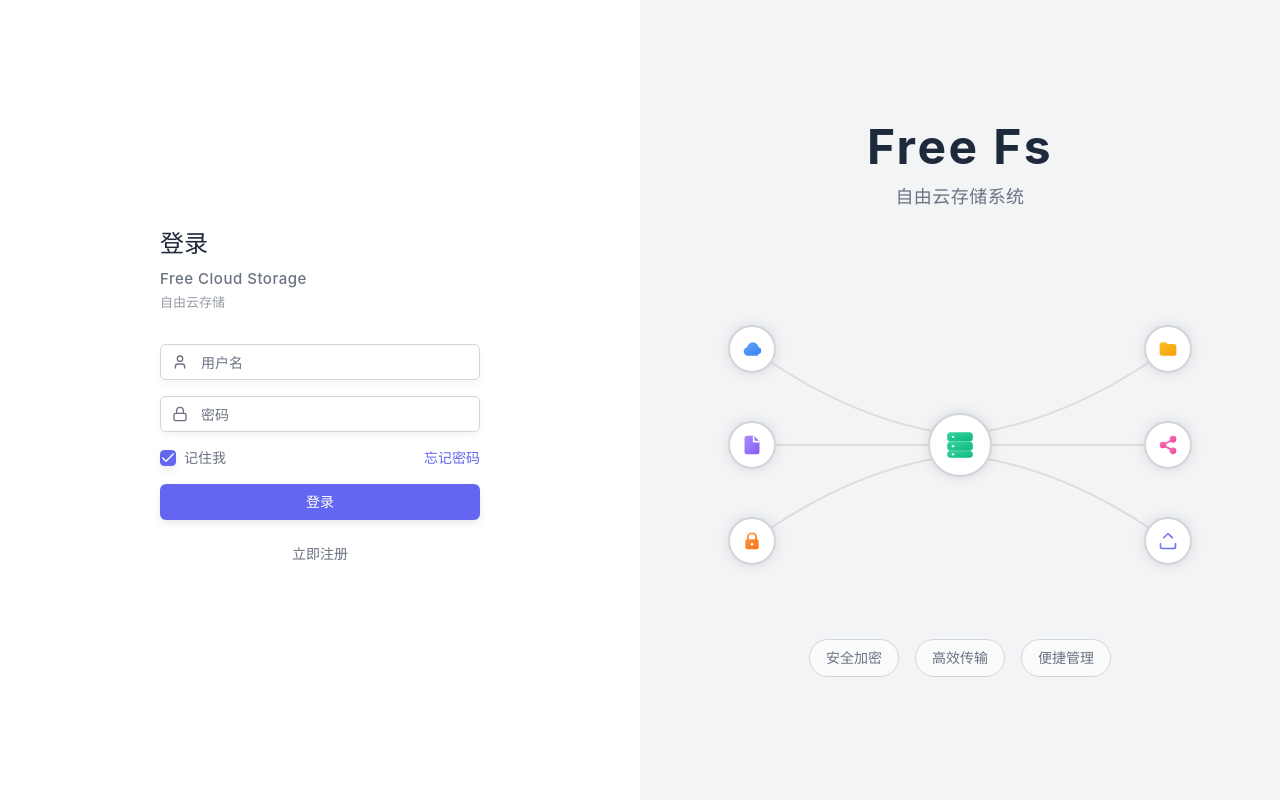
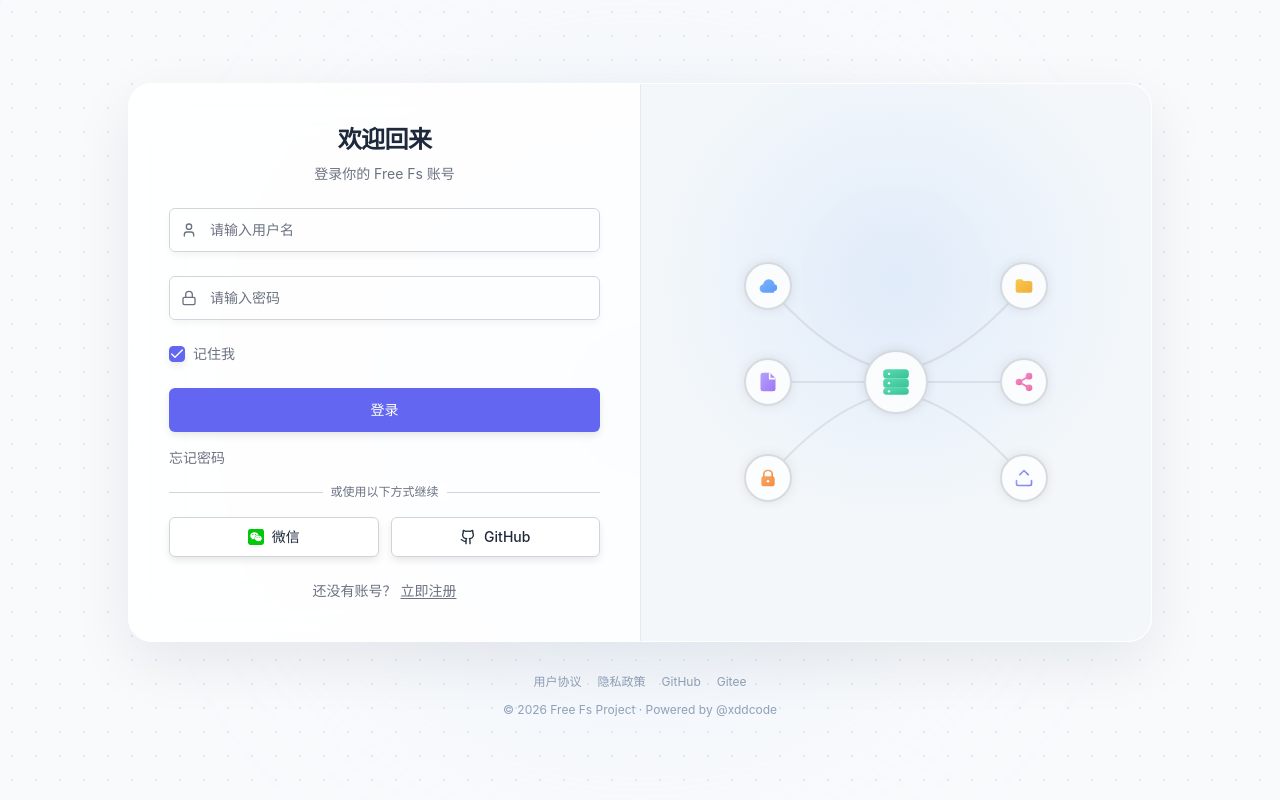
Before and after one commit to xddcode/free-fs-frontend, a React (Vite) app: page /login in a window 1280 px wide. Built offline with nearby package versions, Linux system fonts and the light colour scheme.

Commit message:
优化登录页

```diff
--- a/index.html
+++ b/index.html
@@ -2,7 +2,7 @@
 <html lang="zh-CN">
   <head>
     <meta charset="UTF-8" />
-    <link rel="icon" type="image/svg+xml" href="/favicon.ico" />
+    <link rel="icon" type="image/svg+xml" href="/favicon.svg" />
     <meta name="viewport" content="width=device-width, initial-scale=1.0" />
     <title>Free FS - 文件管理系统</title>
   </head>
--- a/package.json
+++ b/package.json
@@ -1,7 +1,7 @@
 {
   "name": "free-fs-frontend",
   "description": "free-fs 前端项目 - 基于 React 19 的文件存储管理系统",
-  "version": "2.1.1",
+  "version": "2.1.2",
   "private": false,
   "type": "module",
   "scripts": {
--- a/src/pages/login/components/LoginFormContent.tsx
+++ b/src/pages/login/components/LoginFormContent.tsx
@@ -10,12 +10,6 @@ import { Button } from '@/components/ui/button'
 import { Checkbox } from '@/components/ui/checkbox'
 import { Input } from '@/components/ui/input'
 import { Separator } from '@/components/ui/separator'
-import {
-  Tooltip,
-  TooltipContent,
-  TooltipProvider,
-  TooltipTrigger,
-} from '@/components/ui/tooltip'
 
 interface Props {
   onSwitchForm: (form: 'login' | 'register' | 'forgotPassword') => void
@@ -63,39 +57,46 @@ export default function LoginFormContent({ onSwitchForm }: Props) {
   }
 
   return (
-    <form onSubmit={handleSubmit} className='mt-8 space-y-4'>
-      {/* 账号输入 */}
+    <form onSubmit={handleSubmit} className='space-y-6'>
+      <div className='space-y-2 text-center'>
+        <h3 className='text-2xl font-bold tracking-tight'>欢迎回来</h3>
+        <p className='text-sm text-muted-foreground'>登录你的 Free Fs 账号</p>
+      </div>
+
+      <div className='space-y-3'>
         <div className='relative'>
           <User className='absolute top-1/2 left-3 h-4 w-4 -translate-y-1/2 text-muted-foreground' />
           <Input
+            id='username'
             type='text'
-          placeholder='用户名'
+            placeholder='请输入用户名'
             value={formData.username}
             onChange={(e) =>
               setFormData({ ...formData, username: e.target.value })
             }
-          className='pl-10'
+            className='h-11 pl-10'
             required
           />
         </div>
+      </div>
 
-      {/* 密码输入 */}
+      <div className='space-y-3'>
         <div className='relative'>
           <Lock className='absolute top-1/2 left-3 h-4 w-4 -translate-y-1/2 text-muted-foreground' />
           <Input
+            id='password'
             type='password'
-          placeholder='密码'
+            placeholder='请输入密码'
             value={formData.password}
             onChange={(e) =>
               setFormData({ ...formData, password: e.target.value })
             }
-          className='pl-10'
+            className='h-11 pl-10'
             required
           />
         </div>
+      </div>
 
-      {/* 记住我 & 忘记密码 */}
-      <div className='flex items-center justify-between'>
       <div className='flex items-center space-x-2'>
         <Checkbox
           id='remember'
@@ -111,85 +112,77 @@ export default function LoginFormContent({ onSwitchForm }: Props) {
           记住我
         </label>
       </div>
+
+      <Button type='submit' className='h-11 w-full' disabled={loading}>
+        {loading ? '登录中...' : '登录'}
+      </Button>
+
+      <div className='-mt-2 flex items-center justify-start'>
         <button
           type='button'
           onClick={() => onSwitchForm('forgotPassword')}
-          className='text-sm text-primary hover:underline'
+          className='text-sm text-muted-foreground underline-offset-2 hover:underline'
         >
           忘记密码
         </button>
       </div>
 
-      {/* 登录按钮 */}
-      <Button type='submit' className='w-full' disabled={loading}>
-        {loading ? '登录...' : '登录'}
+      <div className='relative'>
+        <Separator />
+        <span className='absolute top-1/2 left-1/2 -translate-x-1/2 -translate-y-1/2 bg-white px-2 text-xs text-muted-foreground'>
+          或使用以下方式继续
+        </span>
+      </div>
+
+      <div className='grid grid-cols-2 gap-3'>
+        <Button
+          variant='outline'
+          type='button'
+          className='h-10 gap-2'
+          onClick={() => handleSocialLogin('微信')}
+        >
+          <svg
+            xmlns='http://www.w3.org/2000/svg'
+            aria-label='WeChat'
+            role='img'
+            viewBox='0 0 512 512'
+            className='size-4'
+          >
+            <rect width='512' height='512' rx='15%' fill='#00c70a' />
+            <path
+              d='M402 369c23-17 38-42 38-70 0-51-50-92-111-92s-110 41-110 92 49 92 110 92c13 0 25-2 36-5 4-1 8 0 9 1l25 14c3 2 6 0 5-4l-6-22c0-3 2-5 4-6m-110-85a15 15 0 1 1 0-29 15 15 0 0 1 0 29m74 0a15 15 0 1 1 0-29 15 15 0 0 1 0 29'
+              fill='#fff'
+            />
+            <path
+              d='m205 105c-73 0-132 50-132 111 0 33 17 63 45 83 3 2 5 5 4 10l-7 24c-1 5 3 7 6 6l30-17c3-2 7-3 11-2 26 8 48 6 51 6-24-84 59-132 123-128-10-52-65-93-131-93m-44 93a18 18 0 1 1 0-35 18 18 0 0 1 0 35m89 0a18 18 0 1 1 0-35 18 18 0 0 1 0 35'
+              fill='#fff'
+            />
+          </svg>
+          <span className='text-sm'>微信</span>
+          <span className='sr-only'>使用微信登录</span>
         </Button>
+        <Button
+          variant='outline'
+          type='button'
+          className='h-10 gap-2'
+          onClick={() => handleSocialLogin('GitHub')}
+        >
+          <Github className='size-4' />
+          <span className='text-sm'>GitHub</span>
+          <span className='sr-only'>使用 GitHub 登录</span>
+        </Button>
+      </div>
 
-      {/* 注册按钮 */}
-      <Button
+      <p className='text-center text-sm text-muted-foreground'>
+        还没有账号？{' '}
+        <button
           type='button'
-        variant='ghost'
-        className='w-full text-muted-foreground'
+          className='underline underline-offset-2 hover:text-foreground'
           onClick={() => onSwitchForm('register')}
         >
           立即注册
-      </Button>
-
-      {/* 第三方登录分隔线 */}
-      {/* <div className="relative my-6">
-        <Separator />
-        <span className="absolute left-1/2 top-1/2 -translate-x-1/2 -translate-y-1/2 bg-background px-3 text-xs text-muted-foreground">
-          或使用第三方登录
-        </span>
-      </div> */}
-
-      {/* 第三方登录按钮 */}
-      {/* <div className="flex justify-center items-center gap-5">
-        <TooltipProvider>
-          <Tooltip>
-            <TooltipTrigger asChild>
-              <button
-                type="button"
-                onClick={() => handleSocialLogin('微信')}
-                className="w-11 h-11 rounded-full flex items-center justify-center bg-gradient-to-br from-[#09bb07] to-[#02c05a] text-white shadow-md hover:shadow-lg hover:-translate-y-0.5 transition-all active:translate-y-0"
-              >
-                <svg className="w-5 h-5" viewBox="0 0 24 24" fill="currentColor">
-                  <path d="M8.5 9.5a1 1 0 1 1 0-2 1 1 0 0 1 0 2zm7 0a1 1 0 1 1 0-2 1 1 0 0 1 0 2zm3.5 6.5c-1.5 0-2.7-.6-3.5-1.5-.8.9-2 1.5-3.5 1.5s-2.7-.6-3.5-1.5c-.8.9-2 1.5-3.5 1.5-2.5 0-4.5-2-4.5-4.5S2.5 6 5 6c1.5 0 2.7.6 3.5 1.5.8-.9 2-1.5 3.5-1.5s2.7.6 3.5 1.5c.8-.9 2-1.5 3.5-1.5 2.5 0 4.5 2 4.5 4.5s-2 4.5-4.5 4.5z" />
-                </svg>
         </button>
-            </TooltipTrigger>
-            <TooltipContent>微信登录</TooltipContent>
-          </Tooltip>
-
-          <Tooltip>
-            <TooltipTrigger asChild>
-              <button
-                type="button"
-                onClick={() => handleSocialLogin('GitHub')}
-                className="w-11 h-11 rounded-full flex items-center justify-center bg-gradient-to-br from-[#24292e] to-[#1a1e22] text-white shadow-md hover:shadow-lg hover:-translate-y-0.5 transition-all active:translate-y-0"
-              >
-                <Github className="w-5 h-5" />
-              </button>
-            </TooltipTrigger>
-            <TooltipContent>GitHub 登录</TooltipContent>
-          </Tooltip>
-
-          <Tooltip>
-            <TooltipTrigger asChild>
-              <button
-                type="button"
-                onClick={() => handleSocialLogin('QQ')}
-                className="w-11 h-11 rounded-full flex items-center justify-center bg-gradient-to-br from-[#12b7f5] to-[#0e9fe0] text-white shadow-md hover:shadow-lg hover:-translate-y-0.5 transition-all active:translate-y-0"
-              >
-                <svg className="w-5 h-5" viewBox="0 0 24 24" fill="currentColor">
-                  <path d="M21.395 15.035a39.548 39.548 0 0 0-.803-2.264l-1.079-2.695c.001-.032.014-.562.014-.836C19.526 4.632 17.351 0 12 0S4.474 4.632 4.474 9.241c0 .274.013.804.014.836l-1.08 2.695a39.548 39.548 0 0 0-.802 2.264c-1.021 3.283-.69 4.643-.438 4.673.54.065 2.103-2.472 2.103-2.472 0 1.469.756 3.387 2.394 4.771-.612.188-1.363.479-1.845.835-.434.32-.379.646-.301.778.343.578 5.883.369 7.482.189 1.6.18 7.14.389 7.483-.189.078-.132.132-.458-.302-.778-.481-.356-1.233-.646-1.846-.836 1.637-1.384 2.393-3.302 2.393-4.771 0 0 1.563 2.537 2.103 2.472.251-.03.581-1.39-.438-4.673z" />
-                </svg>
-              </button>
-            </TooltipTrigger>
-            <TooltipContent>QQ 登录</TooltipContent>
-          </Tooltip>
-        </TooltipProvider>
-      </div> */}
+      </p>
     </form>
   )
 }
--- a/src/pages/login/components/RegisterFormContent.tsx
+++ b/src/pages/login/components/RegisterFormContent.tsx
@@ -41,101 +41,116 @@ export default function RegisterFormContent({ onSwitchForm }: Props) {
   }
 
   return (
-    <form onSubmit={handleSubmit} className='mt-8 space-y-4'>
-      {/* 账号 */}
+    <form onSubmit={handleSubmit} className='space-y-6'>
+      <div className='space-y-2 text-center'>
+        <h3 className='text-2xl font-bold tracking-tight'>创建账号</h3>
+        <p className='text-sm text-muted-foreground'>注册你的 Free Fs 账号</p>
+      </div>
+
+      <div className='space-y-3'>
         <div className='relative'>
           <User className='absolute top-1/2 left-3 h-4 w-4 -translate-y-1/2 text-muted-foreground' />
           <Input
+            id='register-username'
             type='text'
-          placeholder='用户名'
+            placeholder='请输入用户名'
             value={formData.username}
             onChange={(e) =>
               setFormData({ ...formData, username: e.target.value })
             }
-          className='pl-10'
+            className='h-11 pl-10'
             disabled={loading}
             required
           />
         </div>
+      </div>
 
-      {/* 密码 */}
+      <div className='space-y-3'>
         <div className='relative'>
           <Lock className='absolute top-1/2 left-3 h-4 w-4 -translate-y-1/2 text-muted-foreground' />
           <Input
+            id='register-password'
             type='password'
-          placeholder='密码'
+            placeholder='请输入密码'
             value={formData.password}
             onChange={(e) =>
               setFormData({ ...formData, password: e.target.value })
             }
-          className='pl-10'
+            className='h-11 pl-10'
             disabled={loading}
             required
             minLength={6}
           />
         </div>
+      </div>
 
-      {/* 确认密码 */}
+      <div className='space-y-3'>
         <div className='relative'>
           <Lock className='absolute top-1/2 left-3 h-4 w-4 -translate-y-1/2 text-muted-foreground' />
           <Input
+            id='register-confirm-password'
             type='password'
-          placeholder='确认密码'
+            placeholder='请再次输入密码'
             value={formData.confirmPassword}
             onChange={(e) =>
               setFormData({ ...formData, confirmPassword: e.target.value })
             }
-          className='pl-10'
+            className='h-11 pl-10'
             disabled={loading}
             required
             minLength={6}
           />
         </div>
+      </div>
 
-      {/* 邮箱 */}
+      <div className='space-y-3'>
         <div className='relative'>
           <Mail className='absolute top-1/2 left-3 h-4 w-4 -translate-y-1/2 text-muted-foreground' />
           <Input
+            id='register-email'
             type='email'
-          placeholder='邮箱'
+            placeholder='请输入邮箱'
             value={formData.email}
             onChange={(e) => setFormData({ ...formData, email: e.target.value })}
-          className='pl-10'
+            className='h-11 pl-10'
             disabled={loading}
             required
           />
         </div>
+      </div>
 
-      {/* 昵称 */}
+      <div className='space-y-3'>
         <div className='relative'>
           <Pen className='absolute top-1/2 left-3 h-4 w-4 -translate-y-1/2 text-muted-foreground' />
           <Input
+            id='register-nickname'
             type='text'
-          placeholder='昵称'
+            placeholder='请输入昵称（可选）'
             value={formData.nickname}
             onChange={(e) =>
               setFormData({ ...formData, nickname: e.target.value })
             }
-          className='pl-10'
+            className='h-11 pl-10'
             disabled={loading}
           />
         </div>
+      </div>
 
-      {/* 注册按钮 */}
-      <Button type='submit' className='w-full' disabled={loading}>
-        {loading ? '注册...' : '注册'}
+      <Button type='submit' className='h-11 w-full' disabled={loading}>
+        {loading ? '注册中...' : '注册'}
       </Button>
 
-      {/* 返回登录 */}
-      <Button
+      <p className='text-center text-sm text-muted-foreground'>
+        已有账号？{' '}
+        <button
           type='button'
-        variant='ghost'
-        className='w-full text-muted-foreground'
+          className='underline underline-offset-2 hover:text-foreground'
           onClick={() => onSwitchForm('login')}
           disabled={loading}
         >
           返回登录
-      </Button>
+        </button>
+      </p>
     </form>
   )
 }
--- a/src/pages/login/index.tsx
+++ b/src/pages/login/index.tsx
@@ -1,48 +1,115 @@
-import { AnimatedBeamDemo } from './components/AnimatedBeamDemo'
-import LoginForm from './components/LoginForm'
+import React, { Suspense } from 'react';
+import { Card } from "@/components/ui/card";
+import { AnimatedBeamDemo } from "./components/AnimatedBeamDemo";
+import LoginFormContent from "./components/LoginFormContent";
+import RegisterFormContent from "./components/RegisterFormContent";
+import ForgotPasswordContent from "./components/ForgotPasswordContent";
+import { useSearchParams } from 'react-router-dom';
 
-export default function LoginPage() {
+const LoginPage: React.FC = () => {
+  const [searchParams, setSearchParams] = useSearchParams();
+  const type = searchParams.get('type') || 'login';
+
+  const handleSwitchForm = (form: 'login' | 'register' | 'forgotPassword') => {
+    const nextType = form === 'forgotPassword' ? 'forgot-password' : form;
+    setSearchParams({ type: nextType });
+  };
+
+  const renderContent = () => {
+    switch (type) {
+      case 'register':
+        return <RegisterFormContent onSwitchForm={handleSwitchForm} />;
+      case 'forgot-password':
+        return <ForgotPasswordContent onSwitchForm={handleSwitchForm} />;
+      default:
+        return <LoginFormContent onSwitchForm={handleSwitchForm} />;
+    }
+  };
+
   return (
-    <div className='grid min-h-svh bg-background lg:grid-cols-2'>
-      {/* 左侧登录表单 */}
-      <div className='flex flex-col gap-4 bg-background p-6 md:p-10'>
-        <div className='flex flex-1 items-center justify-center'>
-          <div className='w-full max-w-xs'>
-            <LoginForm />
+    <div className="relative min-h-screen w-full flex items-center justify-center bg-slate-50 overflow-hidden p-4 md:p-8">
+      {/* 极客风点阵背景 */}
+      <div
+        className="absolute inset-0 z-0"
+        style={{
+          backgroundImage: `radial-gradient(#e2e8f0 1.5px, transparent 1.5px)`,
+          backgroundSize: '24px 24px'
+        }}
+      />
+
+      {/* 装饰性背景光晕 */}
+      <div className="absolute top-1/2 left-1/2 -translate-x-1/2 -translate-y-1/2 w-[500px] h-[500px] bg-blue-100/50 rounded-full blur-[120px] z-0" />
+
+      <div className="relative z-10 w-full max-w-5xl">
+        <Card className="overflow-hidden border border-white/60 bg-white/85 backdrop-blur-xl shadow-[0_20px_60px_rgba(15,23,42,0.08)] rounded-3xl">
+          <div className="grid md:grid-cols-2">
+            {/* 左侧表单 */}
+            <div className="p-6 md:p-10">
+              <Suspense
+                fallback={
+                  <div className="h-[240px] flex items-center justify-center">
+                    <div className="w-6 h-6 border-2 border-blue-500 border-t-transparent rounded-full animate-spin" />
+                  </div>
+                }
+              >
+                {renderContent()}
+              </Suspense>
+            </div>
+
+            {/* 右侧视觉区（分屏动画） */}
+            <div className="relative hidden md:flex items-center justify-center bg-slate-100/80">
+              <div
+                className="absolute inset-0"
+                style={{
+                  background:
+                    'radial-gradient(circle at 50% 35%, rgba(59,130,246,0.10), transparent 55%)',
+                }}
+              />
+              <div className="absolute inset-y-0 left-0 w-px bg-slate-200/80" />
+              <div className="relative w-full max-w-sm opacity-80">
+                <AnimatedBeamDemo />
+              </div>
+            </div>
           </div>
-        </div>
-      </div>
+        </Card>
 
-      {/* 右侧品牌展示 */}
-      <div className='relative hidden flex-col items-center justify-center overflow-hidden bg-muted p-12 lg:flex'>
-        {/* 顶部标语 */}
-        <div className='mb-16 space-y-3 text-center'>
-          <h2 className='text-5xl font-bold tracking-wider text-foreground'>
-            Free Fs
-          </h2>
-          <p className='text-lg tracking-wide text-muted-foreground'>
-            自由云存储系统
+        {/* 底部信息 */}
+        <div className="mt-8 flex flex-col items-center gap-3 text-xs text-slate-400">
+          <div className="flex gap-4">
+            <span className="hover:text-slate-600 cursor-pointer transition-colors">用户协议</span>
+            <span className="hover:text-slate-600 cursor-pointer transition-colors">隐私政策</span>
+            <a
+              href="https://github.com/dromara/free-fs"
+              target="_blank"
+              rel="noreferrer"
+              className="hover:text-slate-600 transition-colors"
+            >
+              GitHub
+            </a>
+            <a
+              href="https://gitee.com/dromara/free-fs"
+              target="_blank"
+              rel="noreferrer"
+              className="hover:text-slate-600 transition-colors"
+            >
+              Gitee
+            </a>
+          </div>
+          <p>
+            © 2026 Free Fs Project · Powered by{' '}
+            <a
+              href="https://gitee.com/xddcode"
+              target="_blank"
+              rel="noreferrer"
+              className="hover:text-slate-600 transition-colors"
+            >
+              @xddcode
+            </a>
           </p>
-        </div>
-
-        {/* 动画连接效果 */}
-        <div className='mb-16 flex w-full max-w-3xl items-center justify-center'>
-          <AnimatedBeamDemo />
-        </div>
-
-        {/* 底部特性标签 */}
-        <div className='flex items-center gap-4 text-sm text-muted-foreground'>
-          <span className='rounded-full border border-border bg-background/60 px-4 py-2 backdrop-blur-sm'>
-            安全加密
-          </span>
-          <span className='rounded-full border border-border bg-background/60 px-4 py-2 backdrop-blur-sm'>
-            高效传输
-          </span>
-          <span className='rounded-full border border-border bg-background/60 px-4 py-2 backdrop-blur-sm'>
-            便捷管理
-          </span>
         </div>
       </div>
     </div>
-  )
-}
+  );
+};
+
+export default LoginPage;
```
Also changed, not shown: src/pages/login/components/ForgotPasswordContent.tsx (+33 -20 lines), public/favicon.svg (added). Lines whose indentation alone changed are shown as unchanged.
